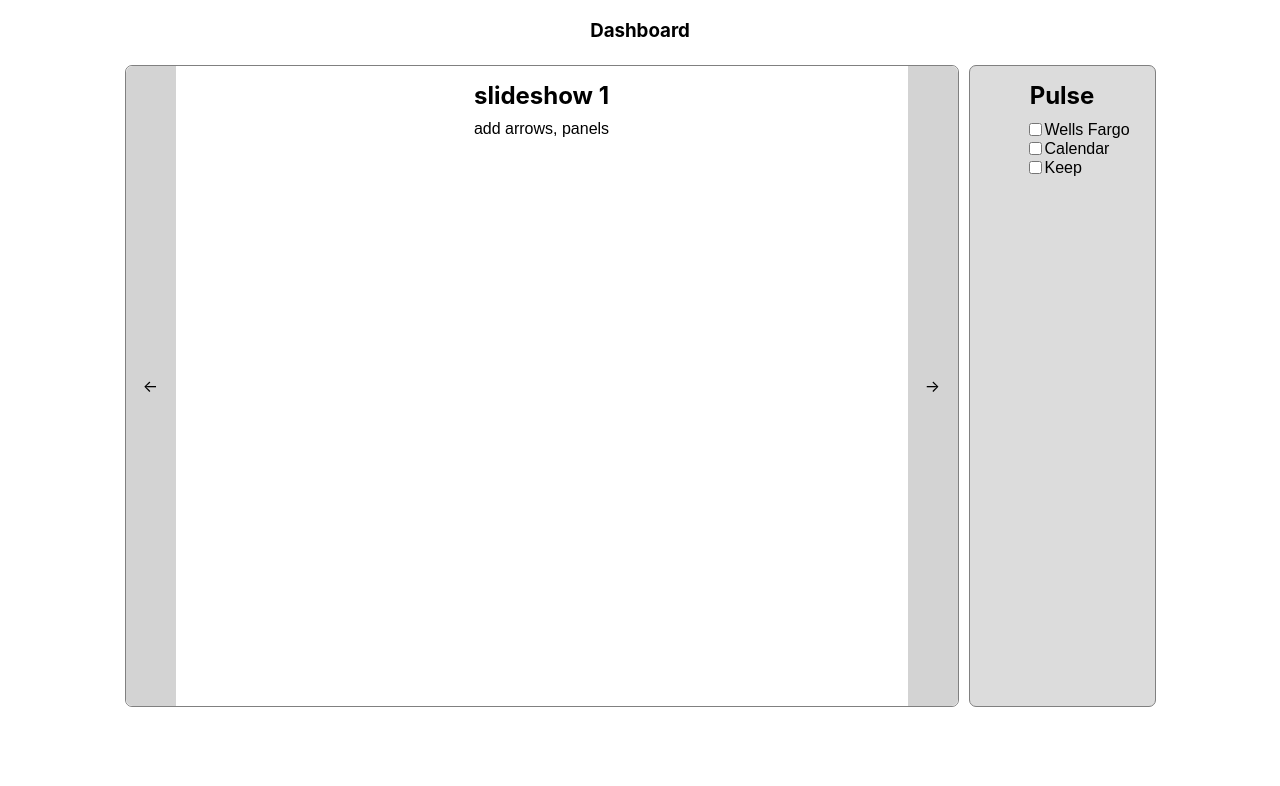
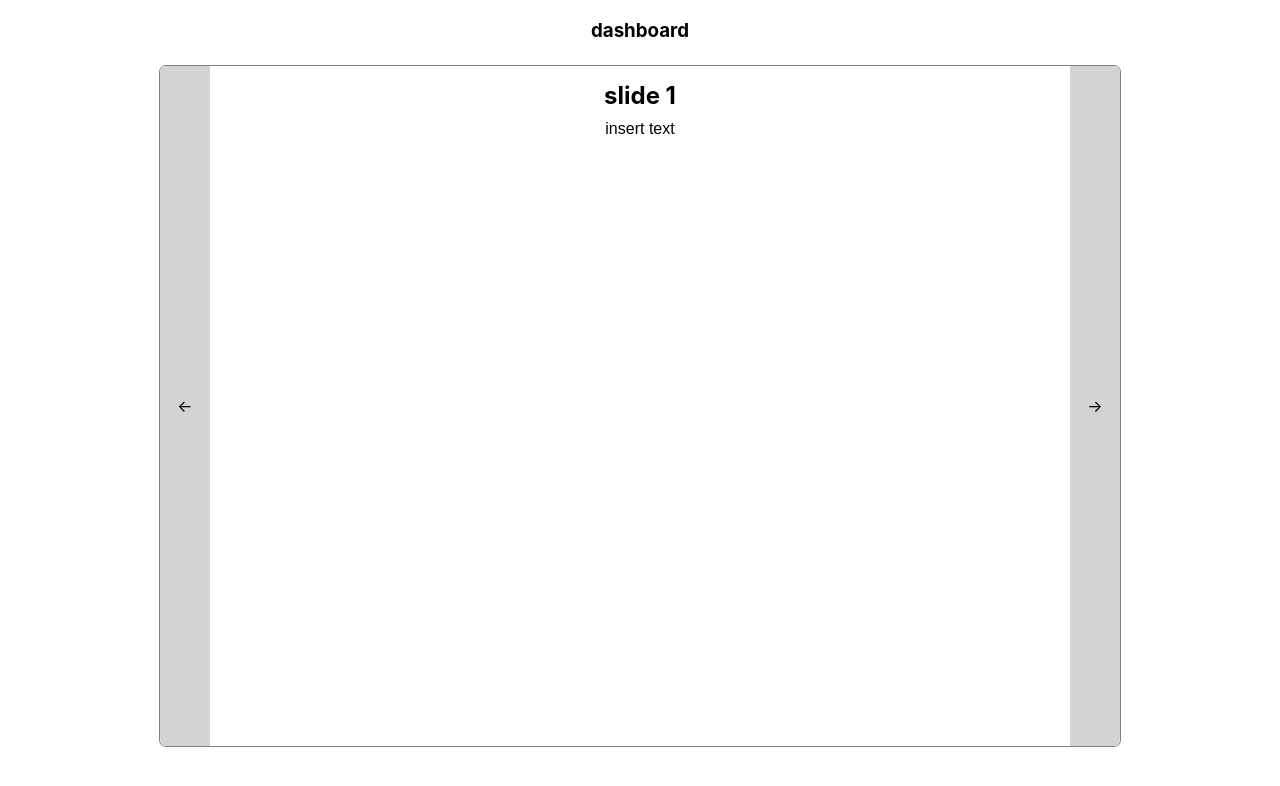
Before and after one commit to crochetcode/blog, a React (Create React App) app: page / in a window 1280 px wide. Shown: the top 786 px of the page. Built offline with nearby package versions, Linux system fonts and the light colour scheme; the HTML template or start-up script is replaced by a standard one.

Commit message:
make slides generic

```diff
--- a/src/App.css
+++ b/src/App.css
@@ -5,15 +5,6 @@ body {
 .container {
     display: flex;
     justify-content: center;
-}
-
-.panel {
-    border: 1px solid gray;
-    width: 175px;
-    margin: 5px;
-    padding: 5px;
-    border-radius: 7px;
-    background: gainsboro;
 }
 
 h2, ul, p {
@@ -36,8 +27,8 @@ li, li p {
 }
 
 .slideshow-container {
-    width: 65vw;
-    height: 80vh;
+    width: 75vw;
+    height: 85vh;
     margin: 5px;
     border: 1px solid gray;
     display: flex;
--- a/src/App.js
+++ b/src/App.js
@@ -1,14 +1,12 @@
 import './App.css';
-import { Pulse } from './components/pulse';
 import { Slideshow} from './components/slideshow'
 
 function App() {
   return (
     <>
-      <h3>Dashboard</h3>
+      <h3>dashboard</h3>
       <div className='container'>
         <Slideshow/>
-        <Pulse />
       </div>
     </>
   );
--- a/src/components/pulse.js
+++ /dev/null
@@ -1,25 +0,0 @@
-const tasks = [
-    'Wells Fargo',
-    'Calendar',
-    'Keep'
-]
-
-const taskDisplay = tasks.map(task => {
-    return (
-        <li>
-            <input type='checkbox' />
-            <p>{task}</p>
-        </li>
-    )
-})
-
-export const Pulse = () => {
-    return (
-        <div className='panel'>
-            <h2>Pulse</h2>
-            <ul>
-                {taskDisplay}
-            </ul>
-        </div>
-    )
-}
--- a/src/constants/slides.js
+++ b/src/constants/slides.js
@@ -1,14 +1,14 @@
 export const slides = [
     {
-        heading: 'slideshow 1',
-        body: (<p>add arrows, panels</p>)
+        heading: 'slide 1',
+        body: (<p>insert text</p>)
     },
     {
-        heading: 'slideshow 2',
-        body: (<p>add arrows, panels</p>)
+        heading: 'slide 2',
+        body: (<p>insert text</p>)
     },
     {
-        heading: 'slideshow 3',
-        body: (<p>add arrows, panels</p>)
+        heading: 'slide 3',
+        body: (<p>insert text</p>)
     }
 ]
```
